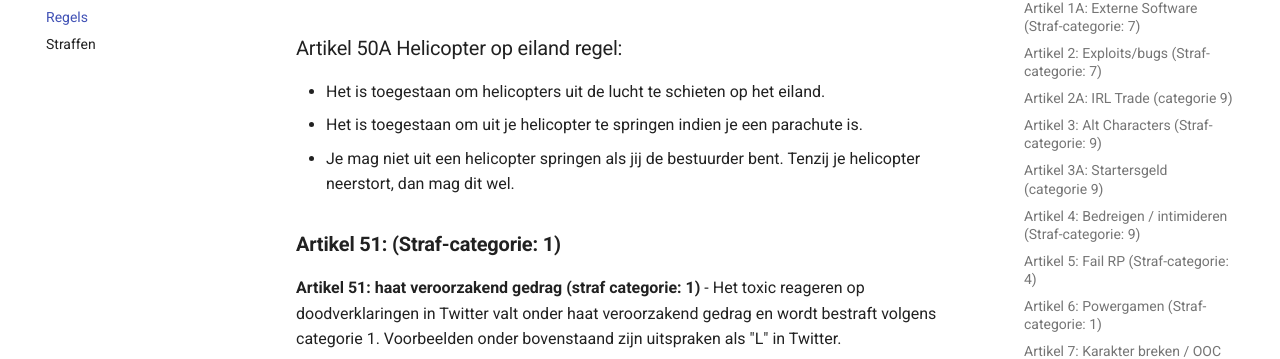
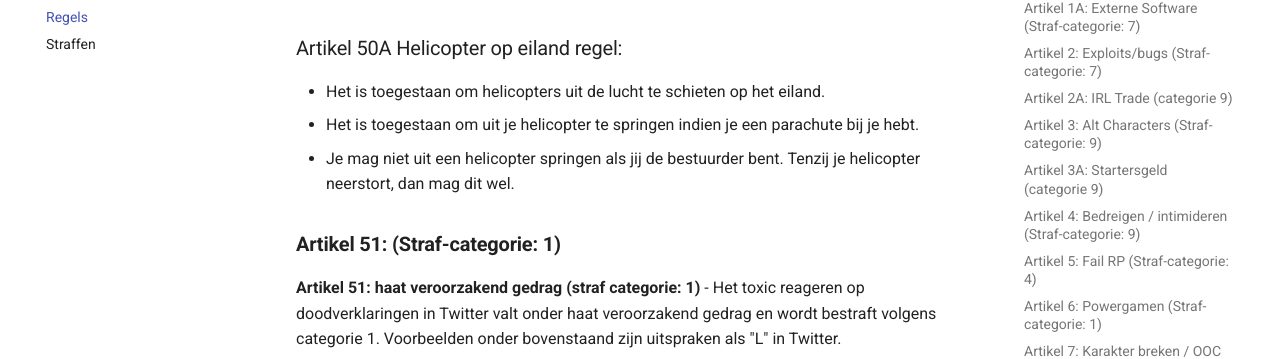
Before and after one commit to ZuiderVeenRP/apv, an MkDocs documentation site: the page built from docs/algemeen.md, in a window 1280 px wide and 900 px high, scrolled down 19718 px. Shown: the part 145-504 px from the top of the window. Built offline with MkDocs 1.6.1 and Material for MkDocs 9.7.7, drawn with Linux system fonts in a browser that asks for light colours; comment, search, counter and statistics services are not loaded.

Commit message:
Update algemeen.md

```diff
--- a/docs/algemeen.md
+++ b/docs/algemeen.md
@@ -436,7 +436,7 @@
 
 ### Artikel 50A Helicopter op eiland regel:
 - Het is toegestaan om helicopters uit de lucht te schieten op het eiland.
-- Het is toegestaan om uit je helicopter te springen indien je een parachute is.
+- Het is toegestaan om uit je helicopter te springen indien je een parachute bij je hebt.
 - Je mag niet uit een helicopter springen als jij de bestuurder bent. Tenzij je helicopter neerstort, dan mag dit wel.
 
 ### **Artikel 51: (Straf-categorie: 1)**
```
